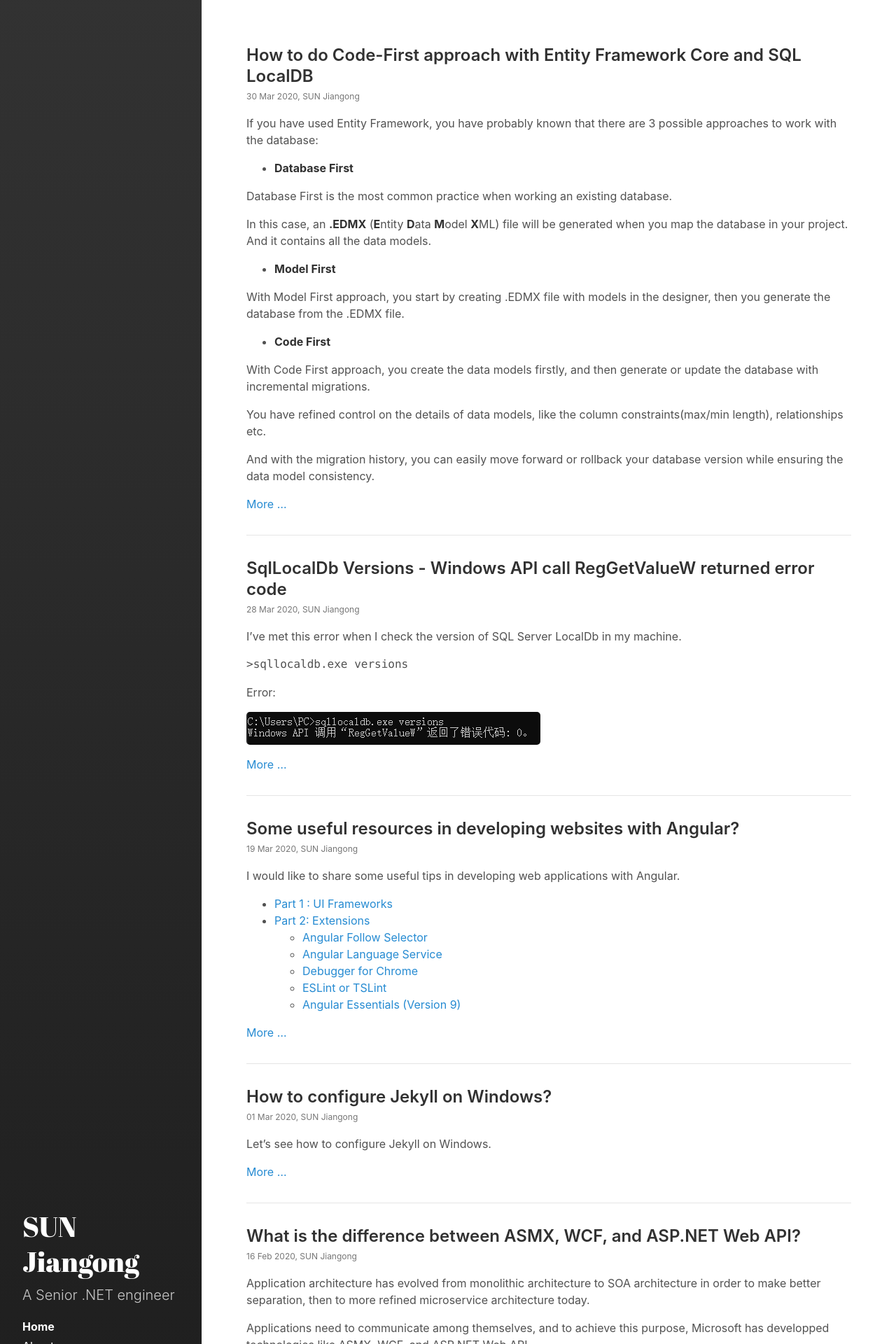
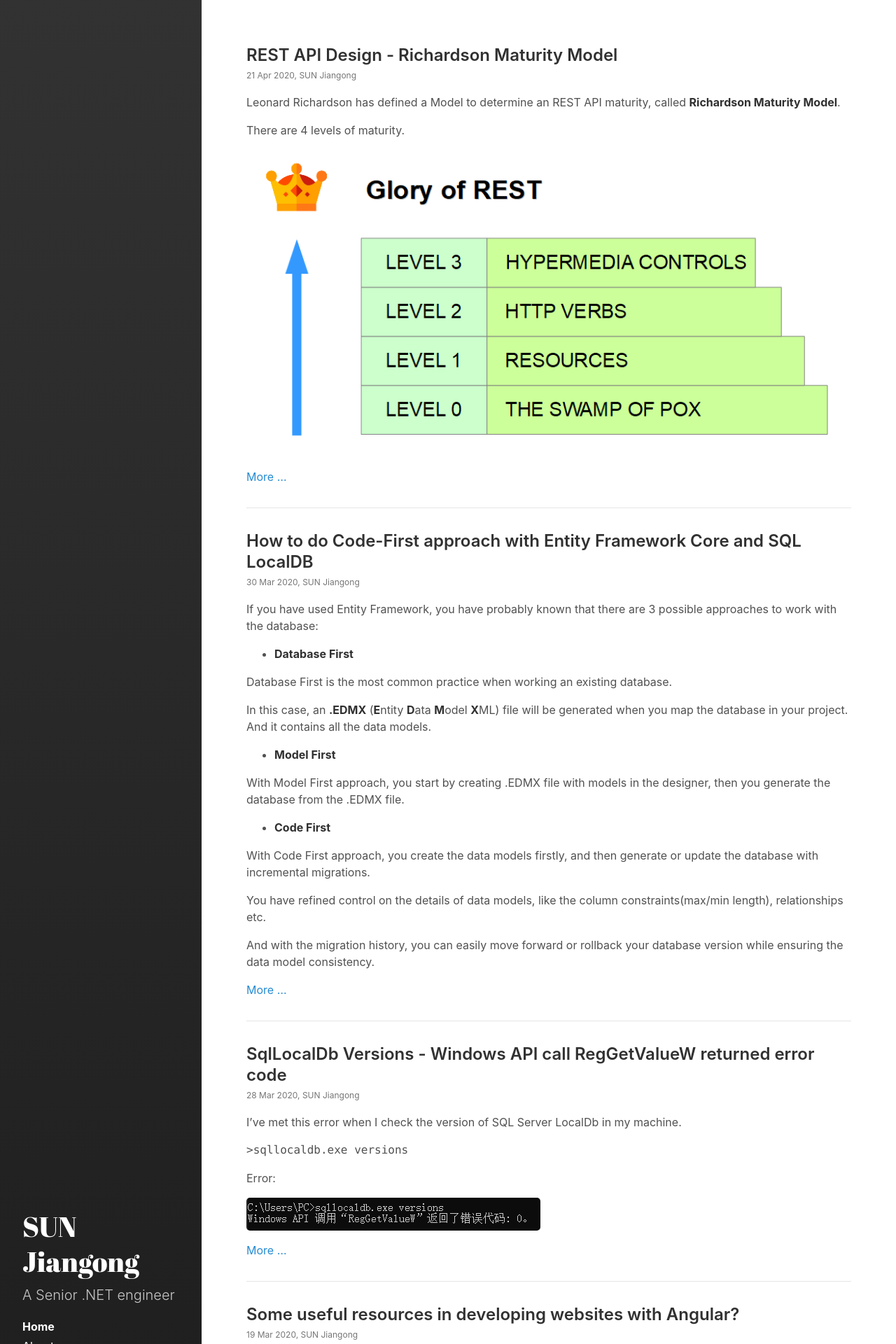
Before and after one commit to hellomrsun/hellomrsun.github.io, a Jekyll site: the page built from index.html, in a window 1280 px wide. Shown: the top 1920 px of the page at 70% size. Built offline with Jekyll 4.4.1, drawn with Linux system fonts in a browser that asks for light colours; the list of posts is cut into pages by our own code; some of the changed text lies outside the part shown.

Commit message:
richardson maturity model

```diff
--- /dev/null
+++ b/_posts/2020-04-21-rest-api-design-richardson-maturity-model.md
@@ -0,0 +1,71 @@
+---
+layout: post
+title: REST API Design - Richardson Maturity Model
+excerpt_separator:  <!--more-->
+tags: REST API
+canonical_url: 'https://sunjiangong.com/rest-api-design-richardson-maturity-model/'
+---
+
+Leonard Richardson has defined a Model to determine an REST API maturity, called **Richardson Maturity Model**.
+
+There are 4 levels of maturity.
+
+![](./../../../assets/images/RichardsonMaturityModel/richardson_maturity_model.png)
+
+<!--more-->
+
+<br/>
+
+# LEVEL 0: THE SWAMP OF POX
+
+<br/>
+
+**The Swamp of POX** characteristics:
+
+- the API exposes only **one** interface (or endpoint, or URI) which is used by **all types** of operations
+- the method is **POST**
+- the request and response messages are in plain old **XML** format
+- the communication is in the form of **RPC** (Remote Procedure Call) over HTTP or **SOAP** (Simple Object Application Protocol) over HTTP
+
+<br/>
+
+# LEVEL 1: RESOURCES
+
+<br/>
+
+To improve the communication performance, multiple **URI**s (Unique Resource Identifier) are employed.
+
+- one **specialized URI** treats one type of operation
+- only one HTTP verb: **POST** is used for all types of operations
+
+<br/>
+
+# LEVEL 2: HTTP VERBS
+
+<br/>
+
+To improve the communication performance, multiple **URI**s (Unique Resource Identifier) are employed.
+
+- one dedicated URI treats one type of operation
+- different HTTP verbs are used: GET, POST, PUT, PATCH, DELETE
+  * GET: Retrieve an item or a collection
+  * POST: Create an item or a collection
+  * PUT: Update an item (PUT is **idempotent** which means if an item already exists, PUT will replace it).
+  * PATCH: Partial update on an item
+  * DELETE: Delete an item or a collection
+
+<br/>
+
+# LEVEL 3: HYPERMEDIA CONTROLS
+
+<br/>
+
+Hypermedia controls provides HATEOAS (Hypermedia As The Engine Of Application State) on top of "HTTP Verbs".
+
+It means the clients with previous little or no knowledge of the API, should be able to use it.
+
+And HATEOAS make it possible in providing navigational links, relevant actions to describe the use cases of different resources in the API.
+
+![](./../../../assets/images/RichardsonMaturityModel/rest_vs_hateoas_rest.png)
+
+<br/>
--- a/_sass/hellomrsun/_variables.scss
+++ b/_sass/hellomrsun/_variables.scss
@@ -14,7 +14,7 @@
 $brown: #8f5536 !default;
 
 $root-font-family: -apple-system, BlinkMacSystemFont, "Segoe UI", "Roboto", "Oxygen", "Ubuntu", "Cantarell", "Fira Sans", "Droid Sans", "Helvetica Neue", Arial, sans-serif !default;
-$root-font-size: 0.5rem !default;
+$root-font-size: 1rem !default;
 $root-line-height: 1.5 !default;
 
 $body-color: $gray-5 !default;
```
Also changed, not shown: assets/images/RichardsonMaturityModel/rest_vs_hateoas_rest.png (added), assets/images/RichardsonMaturityModel/richardson_maturity_model.png (added).
